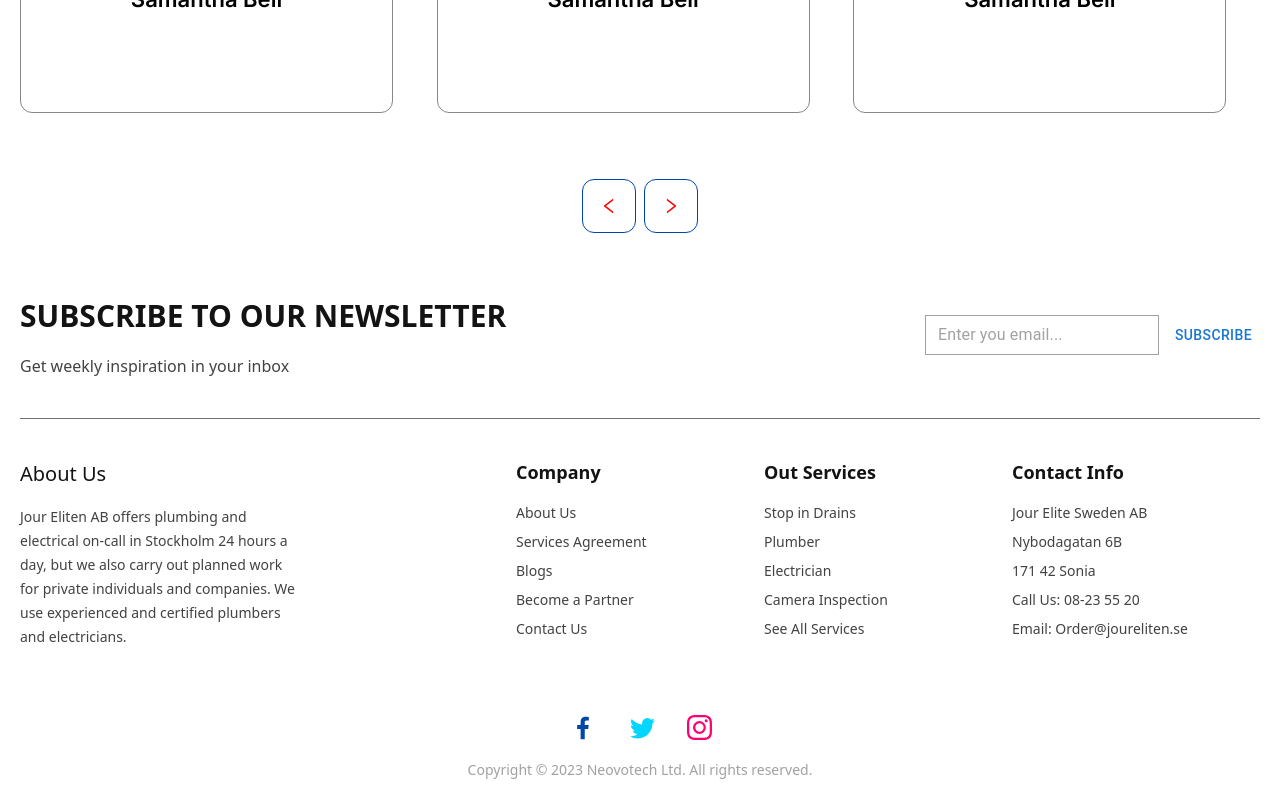
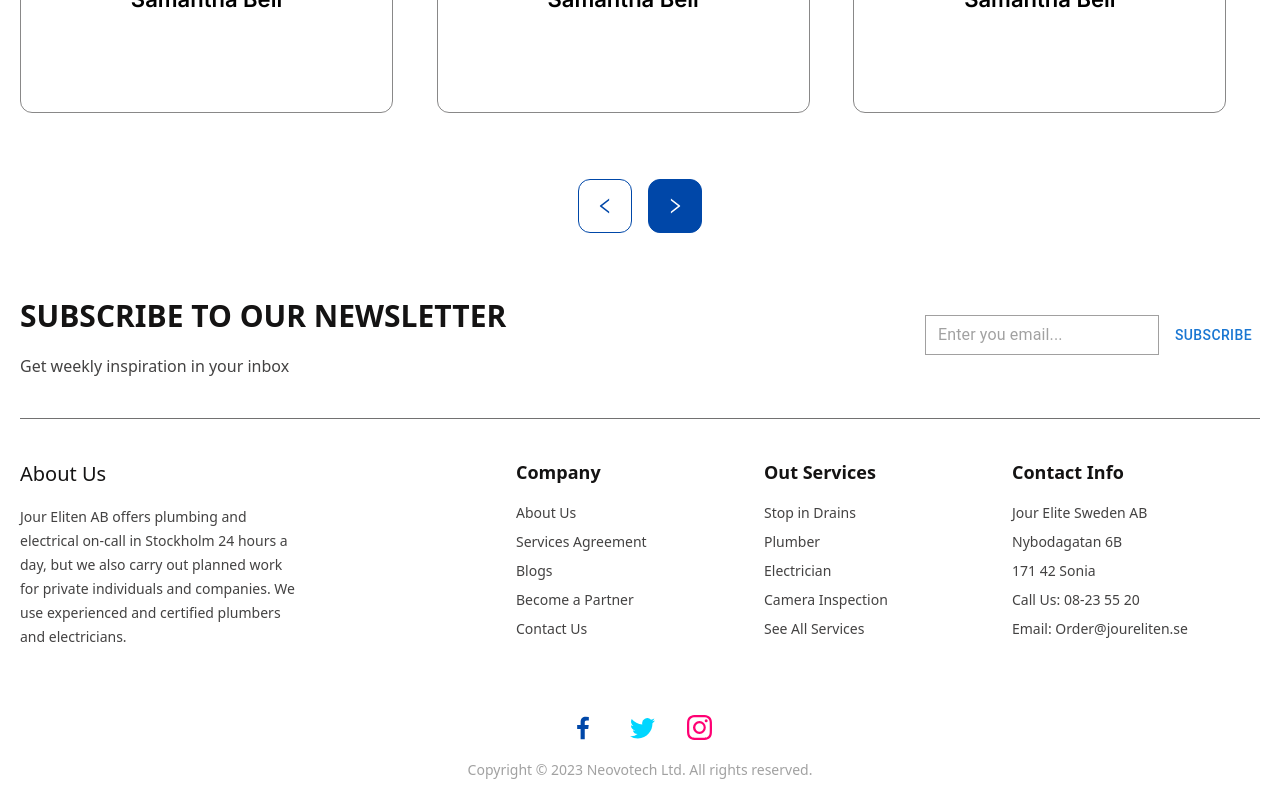
Before and after one commit to TheRakib/Needz-website, a Next.js app: page / in a window 1280 px wide. Shown: the part 2887-3687 px from the top of the page. Built offline with nearby package versions, Linux system fonts and the light colour scheme.

Commit message:
initial color of feedback

```diff
--- a/components/Home/Feedback.tsx
+++ b/components/Home/Feedback.tsx
@@ -13,11 +13,11 @@ export default function Feedback() {
   const swiperRef = useRef(null);
   const [prevArrowStyle, setPrevArrowStyle] = useState({
     backgroundColor: "transparent",
-    color: "red",
+    color: "#0047a8",
   });
   const [nextArrowStyle, setNextArrowStyle] = useState({
-    backgroundColor: "transparent",
-    color: "red",
+    backgroundColor: "#0047a8",
+    color: "#fff",
   });
 
   // Function to navigate to the previous slide
@@ -111,7 +111,7 @@ export default function Feedback() {
         ))}
       </Swiper>
 
-      <div className="absolute -bottom-32 left-0 right-0 flex justify-center gap-2 py-2">
+      <div className="absolute -bottom-32 left-0 right-0 flex justify-center gap-4 py-2">
         <div
           className="border border-primary p-4 rounded-xl cursor-pointer"
           onClick={goToPrevSlide}
```
